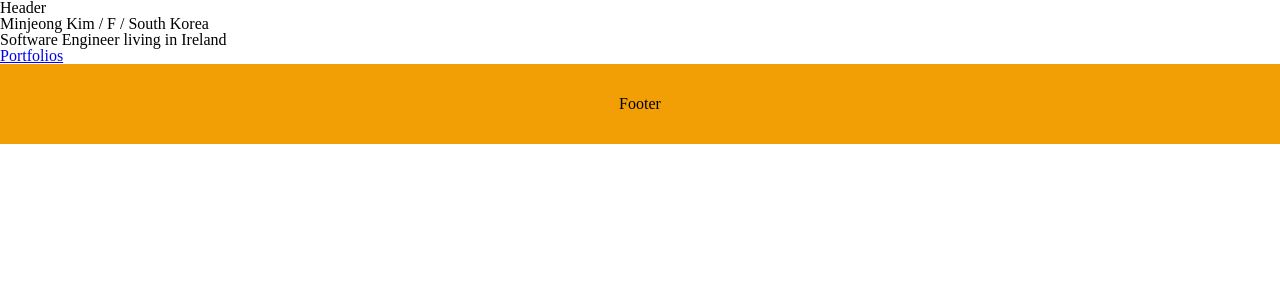
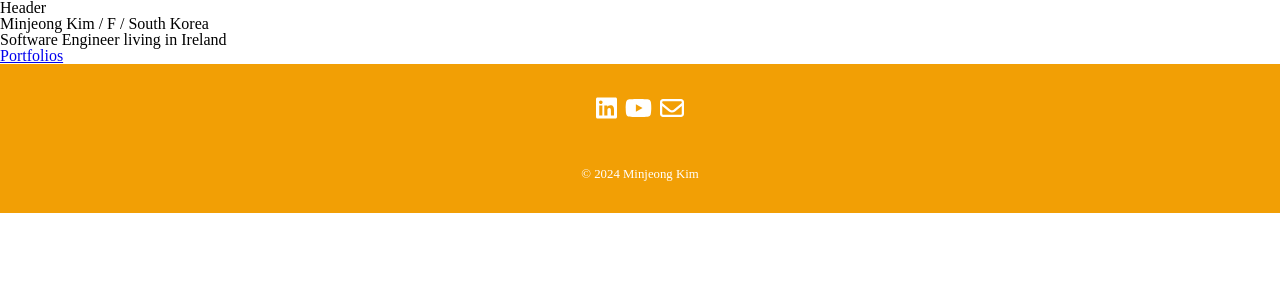
Before and after one commit to AutumnSky/minjeong.xyz, a Next.js app: page / in a window 1280 px wide. Shown: the top 300 px of the page. Built offline with nearby package versions, Linux system fonts and the light colour scheme.

Commit message:
footer css

```diff
--- a/next.config.mjs
+++ b/next.config.mjs
@@ -1,6 +1,8 @@
 /** @type {import('next').NextConfig} */
+
 const nextConfig = {
     output: 'export',
-};
+    sassOptions: {}
+}
 
-export default nextConfig;
+export default nextConfig
--- a/src/app/layout.tsx
+++ b/src/app/layout.tsx
@@ -2,6 +2,10 @@ import type { Metadata } from "next";
 import "./globals.css";
 import Header from "@/components/header";
 import Footer from "@/components/footer";
+
+import { config } from '@fortawesome/fontawesome-svg-core'
+import '@fortawesome/fontawesome-svg-core/styles.css'
+config.autoAddCss = false
 
 export const metadata: Metadata = {
   title: "Create Next App",
--- a/src/components/footer.module.css
+++ /dev/null
@@ -1,7 +0,0 @@
-.footer {
-    background-color: #F29F05;
-    display: flex;
-    justify-content: center;
-    align-items: center;
-    padding: 2rem;
-}
--- /dev/null
+++ b/src/components/footer.module.scss
@@ -0,0 +1,24 @@
+.footer {
+    background-color: #F29F05;
+    display: flex;
+    flex-direction: column;
+    row-gap: 3rem;
+    justify-content: center;
+    align-items: center;
+    padding: 2rem;
+}
+
+.icons {
+    display: flex;
+    column-gap: 0.5rem;
+}
+
+.icon {
+    color: white;
+    font-size: 1.5rem;
+}
+
+.copyright {
+    color: white;
+    font-size: 0.8rem;
+}
--- a/src/components/footer.tsx
+++ b/src/components/footer.tsx
@@ -1,9 +1,17 @@
-import styles from "./footer.module.css"
+import styles from "./footer.module.scss"
+import { FontAwesomeIcon } from '@fortawesome/react-fontawesome'
+import { faLinkedin, faYoutube } from '@fortawesome/free-brands-svg-icons'
+import { faEnvelope } from '@fortawesome/free-regular-svg-icons'
 
 export default function Footer() {
   return (
     <footer className={styles.footer}>
-      <p>Footer</p>
+      <div className={styles.icons}>
+        <FontAwesomeIcon className={styles.icon} icon={faLinkedin} />
+        <FontAwesomeIcon className={styles.icon} icon={faYoutube} />
+        <FontAwesomeIcon className={styles.icon} icon={faEnvelope} />
+      </div>
+      <p className={styles.copyright}>© 2024 Minjeong Kim</p>
     </footer>
   );
 }
```
Also changed, not shown: package.json (+10 -4 lines), 1 other file (tests, documents, lock files or other folders).
